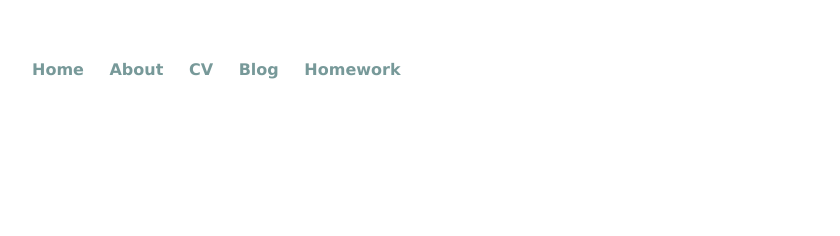
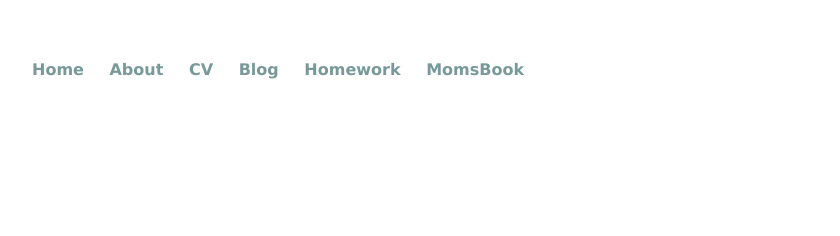
Before and after one commit to Sarahsheridan97/sarahsheridan97.github.io, a Jekyll site: the page built from index.html, in a window 1280 px wide. Shown: the top 236 px of the page, without its empty margins (160-1000 px from the left). Built offline with Jekyll 4.4.1, drawn with Linux system fonts in a browser that asks for light colours.

Commit message:
Update default.html

```diff
--- a/_layouts/default.html
+++ b/_layouts/default.html
@@ -13,6 +13,7 @@
 	        		<li><a href="/cv">CV</a></li>
 	        		<li><a href="/blog">Blog</a></li>
 				<li><a href="/homework">Homework</a></li>
+				<li><a href="/mombook">MomsBook</a><li>
 	    		</ul>
 			</nav>
 			<div class="container">
```
